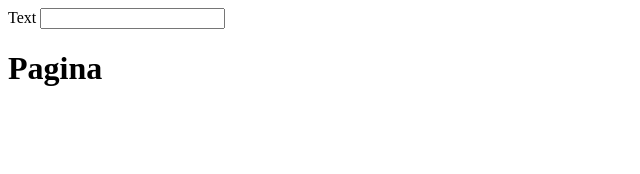
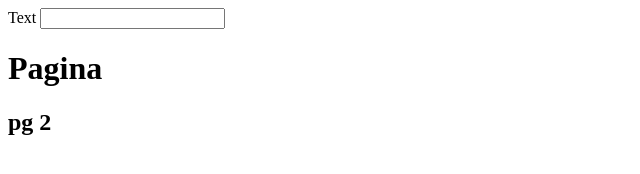
Before and after one commit to renatossanches/textoautomatizado, a plain HTML site: page TextoAutomatizado.html in a window 1280 px wide. Shown: the full height of the page, 0-640 px from the left. Drawn offline with Linux system fonts and the light colour scheme.

Commit message:
varias alt

```diff
--- a/TextoAutomatizado.html
+++ b/TextoAutomatizado.html
@@ -6,6 +6,6 @@
     <input name="enviar pdf" a href="file:///C:/Users/renato.ssanches/Downloads/02-exercicios4-estrutura-for.pdf"/>
 
       <h1> Pagina</h1>
-
+      <h2> pg 2 </h2g>
     </body>
 </html>
```
Also changed, not shown: comandosGit.txt (added).
